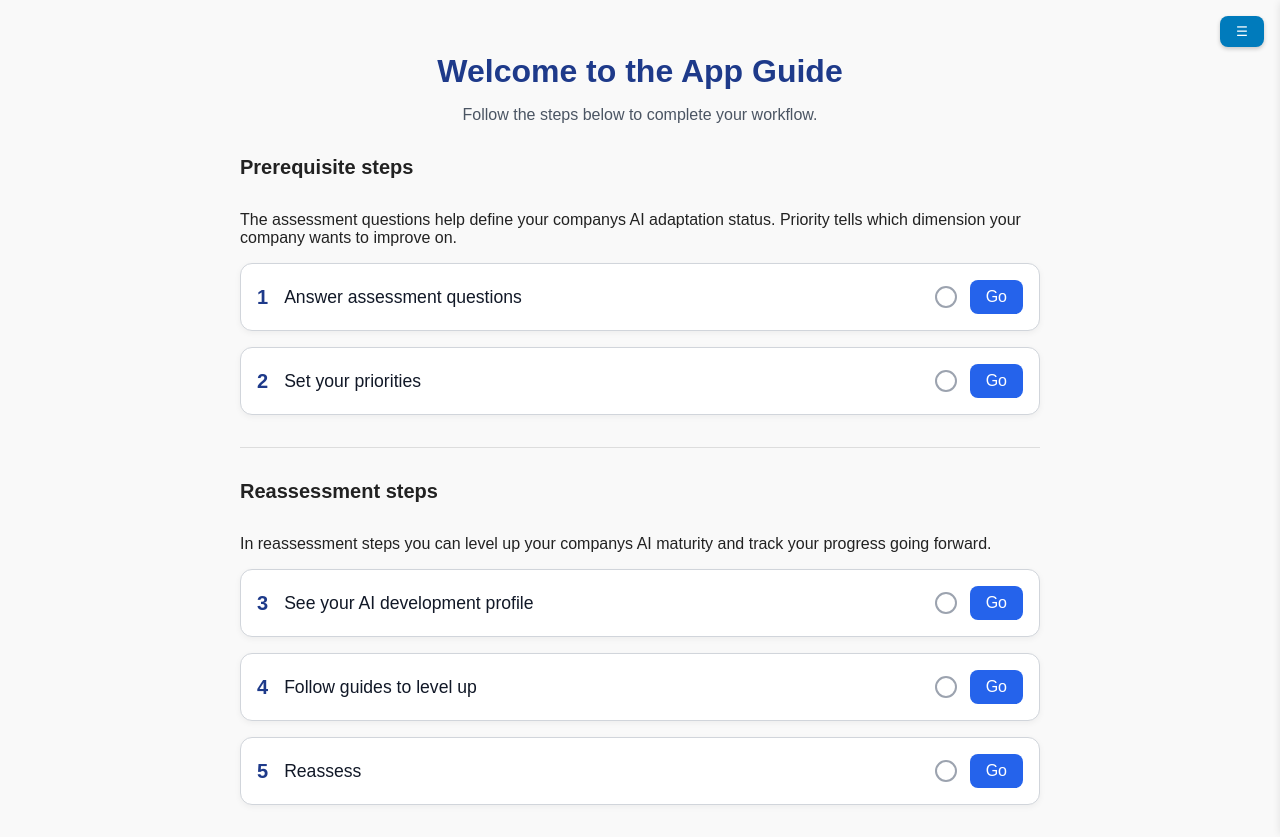
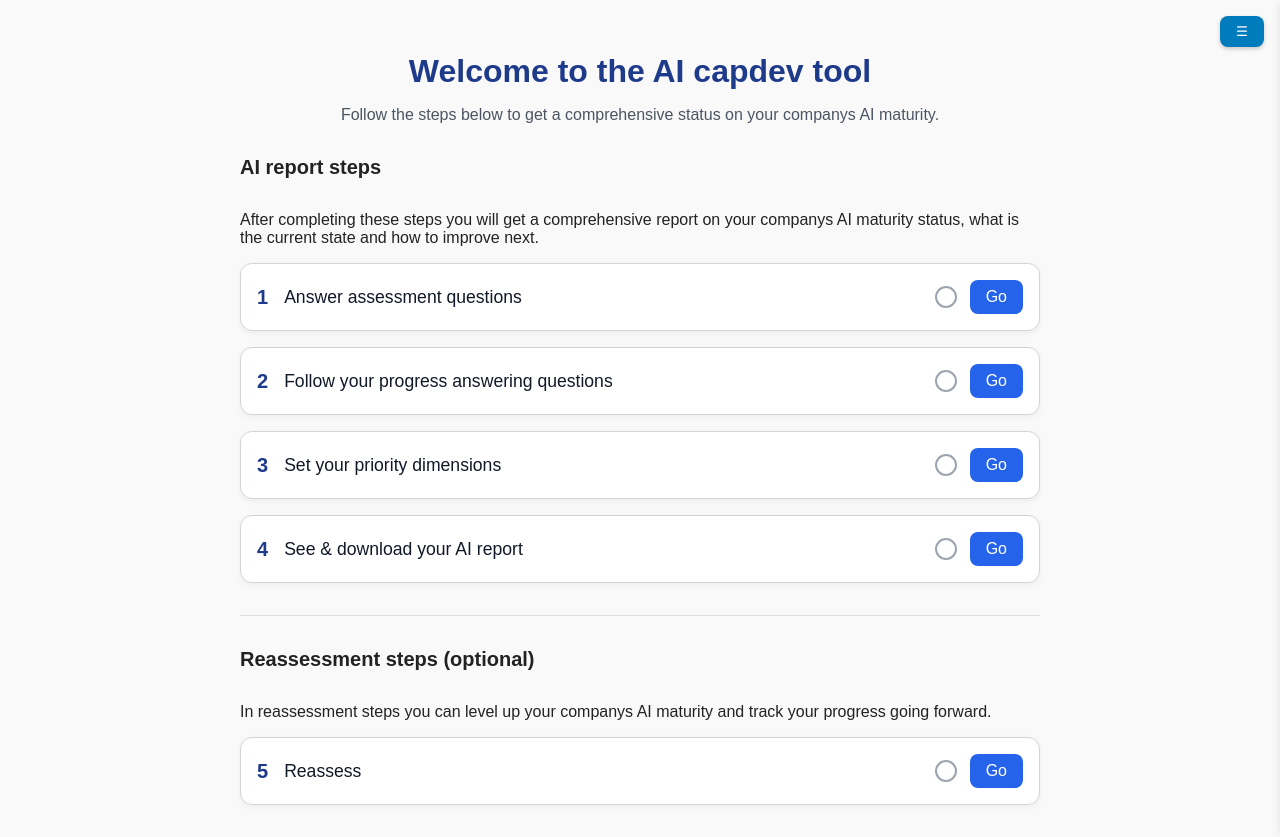
Before and after one commit to anttijoutsenniemi/ai-maturity-checker, a Next.js app in the folder ai-maturity-checker/: page / in a window 1280 px wide. Built offline with nearby package versions, Linux system fonts and the light colour scheme.

Commit message:
new steps + fixed sorting bug + new navigation

```diff
--- a/ai-maturity-checker/app/page.tsx
+++ b/ai-maturity-checker/app/page.tsx
@@ -14,8 +14,8 @@ export default function HomePage() {
   }
 
   // Split the steps into prerequisite + reassessment
-  const prerequisiteSteps = stepsConfig.slice(0, 2);
-  const reassessmentSteps = stepsConfig.slice(2);
+  const prerequisiteSteps = stepsConfig.slice(0, 4);
+  const reassessmentSteps = stepsConfig.slice(4);
 
   // helper to render a step card
   const renderStep = (step: (typeof stepsConfig)[0]) => {
@@ -45,13 +45,13 @@ export default function HomePage() {
 
   return (
     <main className={styles.container}>
-      <h1 className={styles.title}>Welcome to the App Guide</h1>
-      <p className={styles.subtitle}>Follow the steps below to complete your workflow.</p>
+      <h1 className={styles.title}>Welcome to the AI capdev tool</h1>
+      <p className={styles.subtitle}>Follow the steps below to get a comprehensive status on your companys AI maturity.</p>
 
       {/* === Prerequisite steps === */}
-      <h2 className={styles.sectionTitle}>Prerequisite steps</h2>
-      <p className={styles.subtitle2}>The assessment questions help define your companys AI adaptation status. Priority tells which dimension your
-      company wants to improve on.</p>
+      <h2 className={styles.sectionTitle}>AI report steps</h2>
+      <p className={styles.subtitle2}>After completing these steps you will get a comprehensive report on your companys AI maturity status,
+      what is the current state and how to improve next.</p>
       <div className={styles.steps}>
         {prerequisiteSteps.map(renderStep)}
       </div>
@@ -60,7 +60,7 @@ export default function HomePage() {
       <hr className={styles.divider} />
 
       {/* === Reassessment steps === */}
-      <h2 className={styles.sectionTitle}>Reassessment steps</h2>
+      <h2 className={styles.sectionTitle}>Reassessment steps (optional)</h2>
       <p className={styles.subtitle2}>In reassessment steps you can level up your companys AI maturity and track your progress going forward.</p>
       <div className={styles.steps}>
         {reassessmentSteps.map(renderStep)}
--- a/ai-maturity-checker/app/questions/page.tsx
+++ b/ai-maturity-checker/app/questions/page.tsx
@@ -27,7 +27,11 @@ export default function MainPage() {
 
       const uniqueDimensions = Array.from(
         new Set(questionsData.map((q) => q.dimension.split('-')[0]))
-      ).sort();
+      ).sort((a, b) => {
+        const numA = parseInt(a.slice(1), 10);
+        const numB = parseInt(b.slice(1), 10);
+        return numA - numB;
+      });
 
       // Step 2: Fetch corresponding topic titles from Topics table
       const { data: topicsData, error: topicsError } = await supabase
--- a/ai-maturity-checker/components/Drawer.tsx
+++ b/ai-maturity-checker/components/Drawer.tsx
@@ -15,31 +15,59 @@ const Drawer = () => {
     return () => window.removeEventListener('resize', updateMedia);
   }, []);
 
+  const handleNavClick = () => {
+    setOpen(false); // close on mobile after nav click
+  };
+
   return (
     <>
       <button className={styles.hamburger} onClick={() => setOpen(!open)}>
         ☰
       </button>
+
+      {/* Overlay (only visible when open on mobile) */}
+      {open && (
+        <div
+          className={styles.overlay}
+          onClick={() => setOpen(false)}
+        />
+      )}
+
       <nav
         className={`${styles.drawer} ${
-            isMobile ? styles.drawerMobile : ''
+          isMobile ? styles.drawerMobile : ''
         } ${
-            open
+          open
             ? isMobile
-                ? styles.drawerMobileVisible
-                : styles.drawerVisible
+              ? styles.drawerMobileVisible
+              : styles.drawerVisible
             : isMobile
             ? styles.drawerMobileHidden
             : styles.drawerHidden
         }`}
-        >
-        <div className={styles.navItem}><Link href="/">Home</Link></div>
-        <div className={styles.navItem}><Link href="/questions">Questions</Link></div>
-        <div className={styles.navItem}><Link href="/progress">See your progress</Link></div>
-        <div className={styles.navItem}><Link href="/results">Results & save priorities</Link></div>
-        <div className={styles.navItem}><Link href="/profile">AI maturity profile</Link></div>
-        <div className={styles.navItem}><Link href="/roadmap">Roadmap</Link></div>
-
+      >
+        <Link href="/" onClick={handleNavClick}>
+          <div className={styles.navItem}>Home</div>
+        </Link>
+        <hr />
+        <h3>AI report steps</h3>
+        <Link href="/questions" onClick={handleNavClick}>
+          <div className={styles.navItem}>1. Questions</div>
+        </Link>
+        <Link href="/progress" onClick={handleNavClick}>
+          <div className={styles.navItem}>2. See your progress</div>
+        </Link>
+        <Link href="/results" onClick={handleNavClick}>
+          <div className={styles.navItem}>3. Results &amp; save priorities</div>
+        </Link>
+        <Link href="/profile" onClick={handleNavClick}>
+          <div className={styles.navItem}>4. AI maturity report</div>
+        </Link>
+        <hr />
+        <h3>Reassessment steps</h3>
+        <Link href="/roadmap" onClick={handleNavClick}>
+          <div className={styles.navItem}>5. Roadmap</div>
+        </Link>
       </nav>
     </>
   );
--- a/ai-maturity-checker/config/stepsConfig.ts
+++ b/ai-maturity-checker/config/stepsConfig.ts
@@ -6,8 +6,8 @@ export interface StepConfig {
 
   export const stepsConfig: StepConfig[] = [
     { id: 1, title: "Answer assessment questions", href: "/questions"},
-    { id: 2, title: "Set your priorities", href: "/results"},
-    { id: 3, title: "See your AI development profile", href: "/profile"},
-    { id: 4, title: "Follow guides to level up", href: "/roadmap"},
-    { id: 5, title: "Reassess", href: "/test4"},
+    { id: 2, title: "Follow your progress answering questions", href: "/progress"},
+    { id: 3, title: "Set your priority dimensions", href: "/results"},
+    { id: 4, title: "See & download your AI report", href: "/profile"},
+    { id: 5, title: "Reassess", href: "/roadmap"},
   ];
--- a/ai-maturity-checker/styles/drawer.module.css
+++ b/ai-maturity-checker/styles/drawer.module.css
@@ -9,7 +9,7 @@
   height: 100vh;
   width: 250px;
   transition: transform 0.3s ease-in-out;
-    z-index: 100;
+  z-index: 999;
 }
 
 .drawerMobile {
@@ -29,6 +29,11 @@
 
 .navItem {
   margin: 1rem 0;
+  background-color: #888888;
+  border-radius: 10px;
+  color: white;
+  padding: 10px;
+  width: 80%;
 }
 
 .hamburger {
@@ -59,3 +64,13 @@
 .drawerMobileVisible {
   transform: translateY(0);
 }
+
+.overlay {
+  position: fixed;
+  top: 0;
+  left: 0;
+  right: 0;
+  bottom: 0;
+  background: rgba(0,0,0,0.4); /* dark transparent overlay */
+  z-index: 998; /* should be below drawer but above page content */
+}
```
Lines whose indentation alone changed are shown as unchanged.
